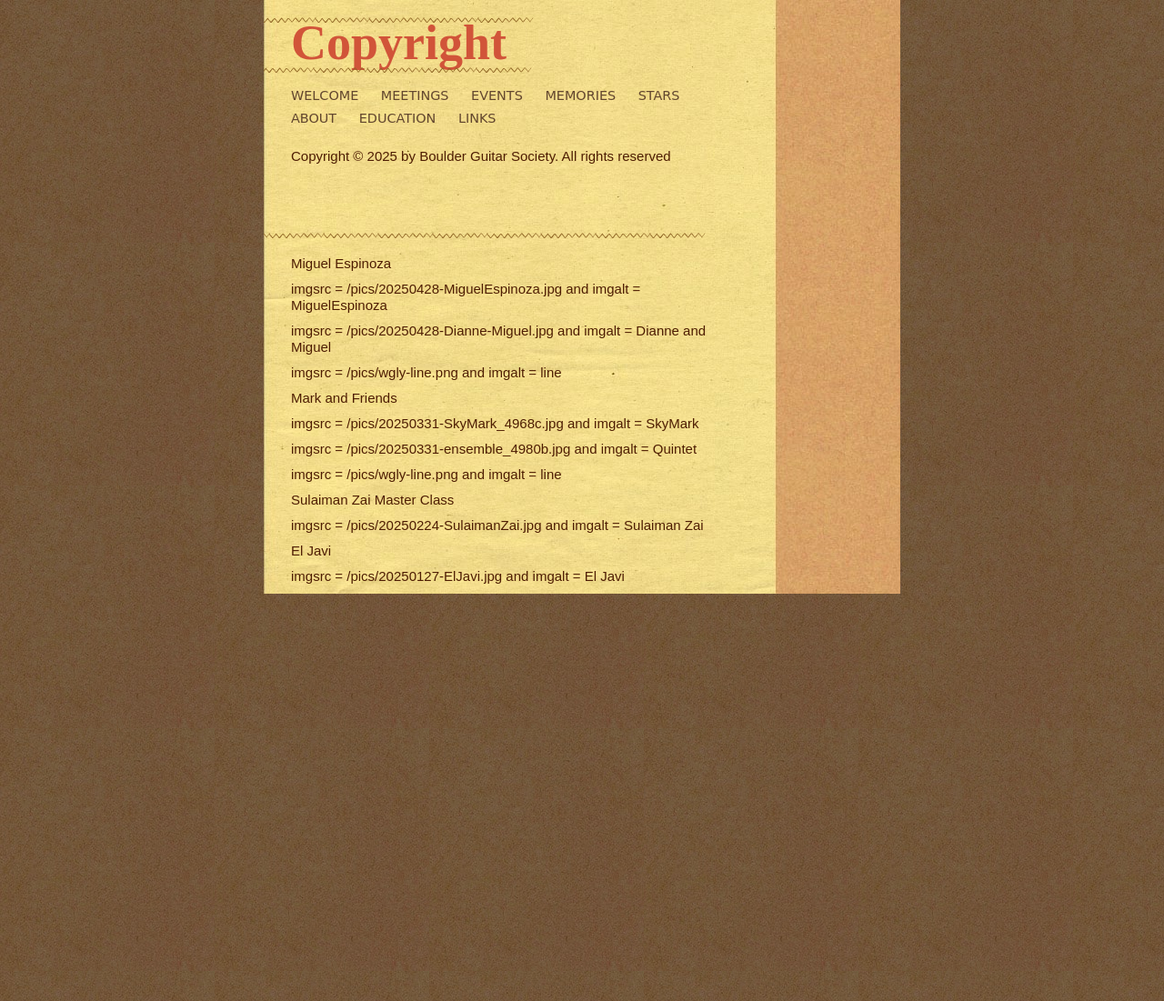
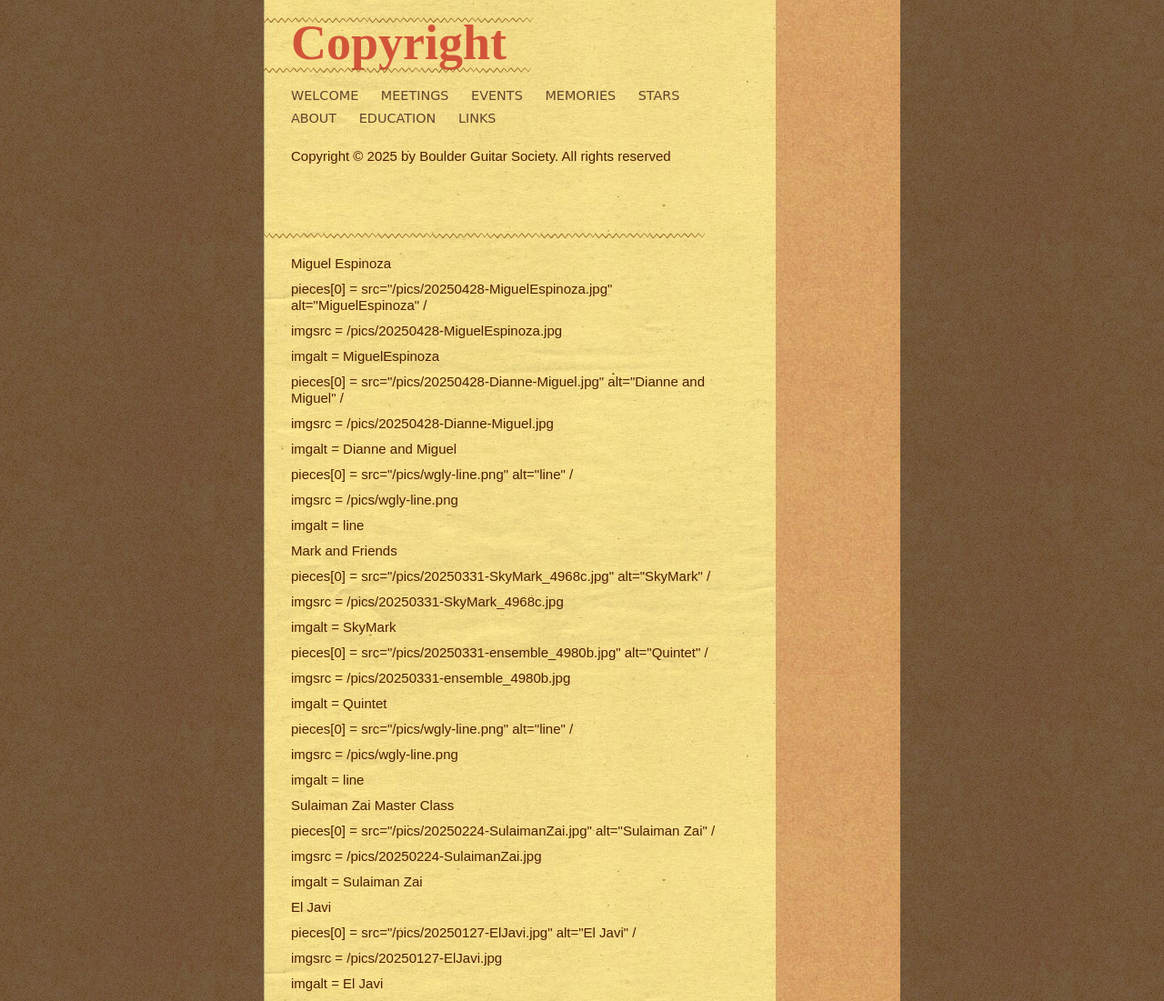
Before and after one commit to boulderguitarsociety/boulderguitarsociety.github.io, a Jekyll site: the page built from Copyright.md, in a window 1280 px wide. Shown: the whole page at 91% size. Built offline with Jekyll 4.4.1, drawn with Linux system fonts in a browser that asks for light colours.

Commit message:
show pieces[0]

```diff
--- a/_layouts/common.html
+++ b/_layouts/common.html
@@ -32,11 +32,13 @@
   {% for frag in frags %}
   {% if frag contains "src=" %}
     {% assign pieces = frag | split: '>' %}
+    <p>pieces[0] = {{ pieces[0] }}</p>
     {% assign imgattrs = pieces[0] | split: '"' %}
     {% if imgattrs.size == 5 %}
       {% assign imgsrc = imgattrs[1] %}
       {% assign imgalt = imgattrs[3] %}
-      <p>imgsrc = {{ imgsrc }} and imgalt = {{ imgalt }}</p>
+      <p>imgsrc = {{ imgsrc }}</p>
+      <p>imgalt = {{ imgalt }}</p>
     {% endif %}
   {% endif %}
   {% endfor %}
```
